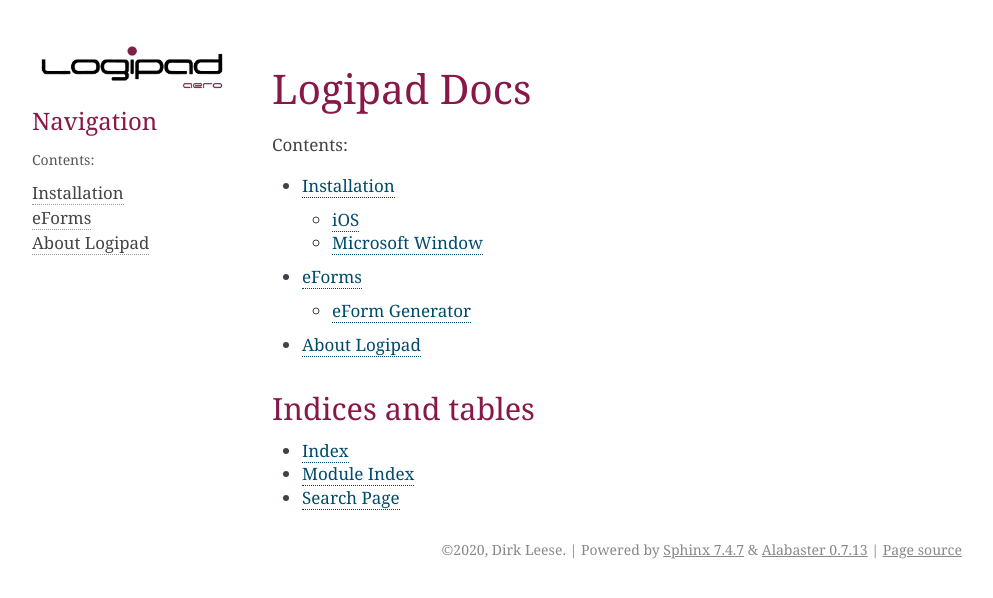
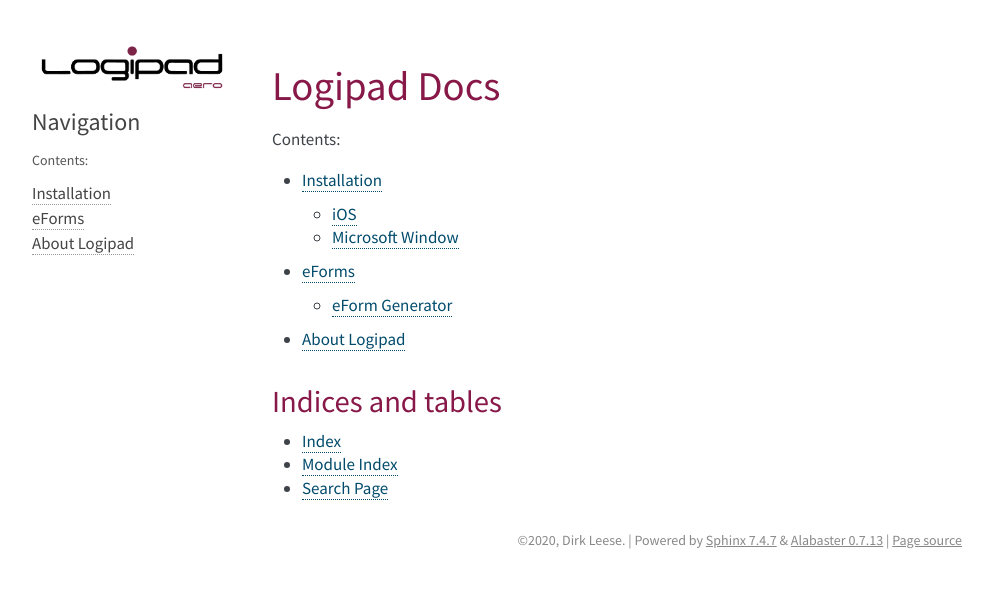
Before and after one commit to dleese/lp-docs, a Sphinx documentation site: the page built from eforms/source/index.rst, in a window 1280 px wide. Shown: the top 598 px of the page, without its empty margins (148-1141 px from the left). Built offline with Sphinx 7.4.7, drawn with Linux system fonts in a browser that asks for light colours.

Commit message:
Add Roboto and SourceSansPro to Latex and HTML output Default  is SourceSansPro

```diff
--- a/eforms/source/Installation.rst
+++ b/eforms/source/Installation.rst
@@ -1,5 +1,6 @@
 
 .. _Installation:
+
 Installation
 =================
 
--- a/eforms/source/_static/custom.css
+++ b/eforms/source/_static/custom.css
@@ -1,11 +1,38 @@
+@font-face { font-family: roboto-regular;
+    src: url('./Roboto-Regular.ttf');
+}
+@font-face { font-family: SourceSansPro-regular;
+    src: url('./SourceSansPro-Regular.ttf');
+}
+
+body {
+    font-family: SourceSansPro-regular;
+    font-size: 17px;
+    background-color: #fff;
+    color: #000;
+    margin: 0;
+    padding: 0;
+}
+
+p.caption {
+    font-family: inherit;
+    font-size: inherit;
+}
+
 div.sphinxsidebar h3,
 div.sphinxsidebar h4 {
-    font-family: Georgia, serif;
-    color: #871848;
+    font-family: SourceSansPro-regular;
+    color: #444;
     font-size: 24px;
     font-weight: normal;
     margin: 0 0 5px 0;
     padding: 0;
+}
+
+div.sphinxsidebar input {
+    border: 1px solid #CCC;
+    font-family: SourceSansPro-regular;
+    font-size: 1em;
 }
 
 div.sphinxsidebar h3 a {
@@ -18,9 +45,23 @@
 div.body h4,
 div.body h5,
 div.body h6 {
-    font-family: Georgia, serif;
+    font-family:SourceSansPro-regular;
     font-weight: normal;
     margin: 30px 0px 10px 0px;
     padding: 0;
     color: #871848;
 }
+
+div.admonition p.admonition-title {
+    font-family: SourceSansPro-regular;
+    font-weight: normal;
+    font-size: 24px;
+    margin: 0 0 10px 0;
+    padding: 0;
+    line-height: 1;
+}
+
+pre, tt, code {
+    font-family: 'Consolas', 'Menlo', 'DejaVu Sans Mono', 'Bitstream Vera Sans Mono', monospace;
+    font-size: 0.9em;
+}
```
Also changed, not shown: eforms/source/_static/Roboto-Regular.ttf (added), eforms/source/_static/SourceSansPro-Regular.ttf (added).
